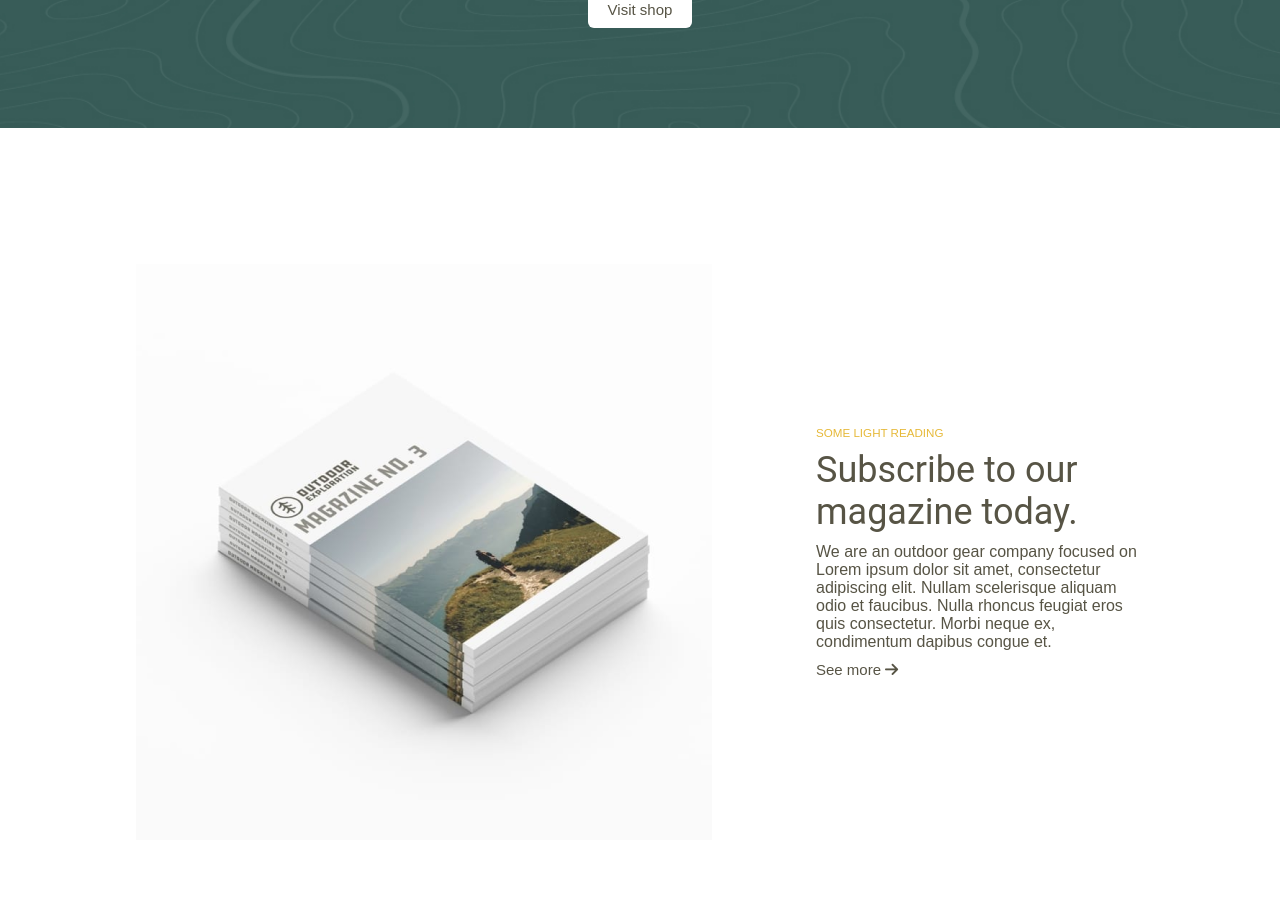
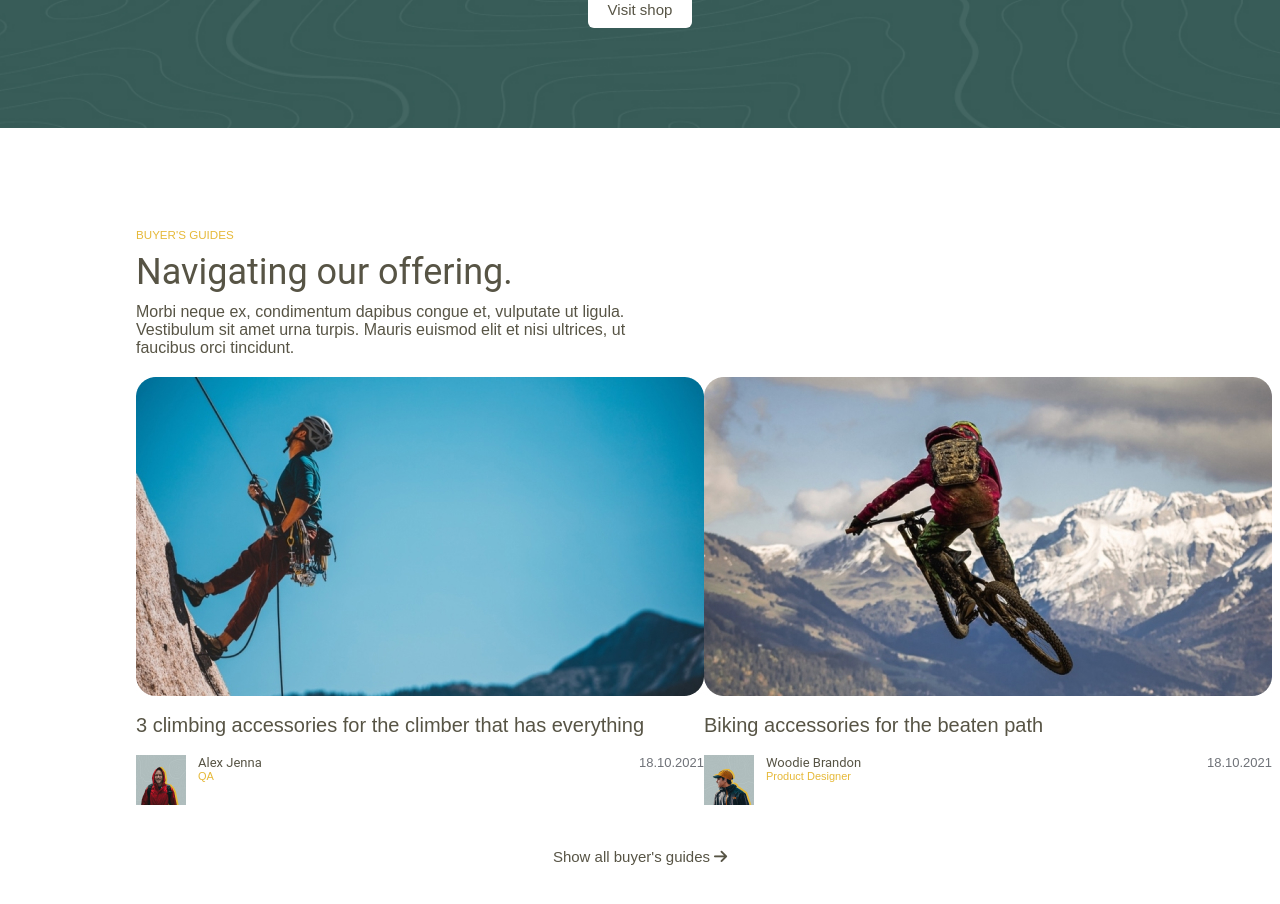
Before and after one commit to k-eliz/outdoor-vue, a Vue app: page / in a window 1280 px wide. Shown: the part 5080-5984 px from the top of the page. Built offline with nearby package versions, Linux system fonts and the light colour scheme.

Commit message:
added GuidesSection

```diff
--- a/src/App.vue
+++ b/src/App.vue
@@ -6,6 +6,7 @@
   <categories-section />
   <photo-section />
   <shop-section />
+  <guides-section />
   <our-magazine-section />
 </template>
 <script>
@@ -17,6 +18,7 @@ import CategoriesSection from "./components/CategoriesSection.vue";
 import PhotoSection from "./components/PhotoSection.vue";
 import ShopSection from "./components/ShopSection.vue";
 import OurMagazineSection from "./components/OurMagazineSection.vue";
+import GuidesSection from "./components/GuidesSection.vue";
 export default {
   components: {
     MainHeader,
@@ -27,6 +29,7 @@ export default {
     PhotoSection,
     ShopSection,
     OurMagazineSection,
+    GuidesSection,
   },
 };
 </script>
--- a/src/components/GuidesCard.vue
+++ b/src/components/GuidesCard.vue
@@ -1,12 +1,69 @@
 <template>
   <div class="guides-card">
-    <img :src="getImageUrl(photo)" alt="" />
-    <h3 class="title">{{ title }}</h3>
+    <div class="guides-post">
+      <img :src="useGetImageUrl(picture)" alt="" />
+      <h3 class="title">{{ title }}</h3>
+    </div>
+    <guides-user :photo="photo" :name="name" :prof="prof" :date="date" />
   </div>
 </template>
 
 <script>
-export default {};
+import { useGetImageUrl } from "../composables/useGetImageUrl";
+import GuidesUser from "./GuidesUser.vue";
+export default {
+  components: {
+    GuidesUser,
+  },
+  props: {
+    picture: {
+      type: String,
+      required: true,
+    },
+    title: {
+      type: String,
+      required: true,
+    },
+    photo: {
+      type: String,
+      required: true,
+    },
+    name: {
+      type: String,
+      required: true,
+    },
+    prof: {
+      type: String,
+      required: true,
+    },
+    date: {
+      type: Date,
+      required: true,
+    },
+  },
+  methods: {
+    useGetImageUrl,
+  },
+};
 </script>
 
-<style lang="scss" scoped></style>
+<style scoped>
+.guides-card {
+  display: flex;
+  flex-direction: column;
+  gap: 18px;
+  max-width: 568px;
+}
+
+.guides-post {
+  display: flex;
+  flex-direction: column;
+  gap: 18px;
+}
+
+.title {
+  color: #575445;
+  font-size: 20px;
+  font-weight: 400;
+}
+</style>
--- a/src/components/GuidesSection.vue
+++ b/src/components/GuidesSection.vue
@@ -1,9 +1,75 @@
 <template>
-  <div></div>
+  <div class="guides-section">
+    <section-header
+      class="section-header"
+      subtitle="Buyer's guides"
+      title="Navigating our offering."
+      text=" Morbi neque ex, condimentum dapibus congue et, vulputate ut
+              ligula. Vestibulum sit amet urna turpis. Mauris euismod elit et
+              nisi ultrices, ut faucibus orci tincidunt."
+    />
+    <div class="section-cards">
+      <guides-card
+        picture="post_img1.jpg"
+        title="3 climbing accessories for the climber that has everything"
+        photo="user1.jpg"
+        name="Alex Jenna"
+        prof="QA"
+        :date="new Date('October 18, 2021')"
+      />
+      <guides-card
+        picture="post_img2.jpg"
+        title="Biking accessories for the beaten path"
+        photo="user2.jpg"
+        name="Woodie Brandon"
+        prof="Product Designer"
+        :date="new Date('October 18, 2021')"
+      />
+    </div>
+    <a href="#" class="link">
+      <span>Show all buyer's guides</span><i class="fa-solid fa-arrow-right"></i
+    ></a>
+  </div>
 </template>
 
 <script>
-export default {};
+import GuidesCard from "./GuidesCard.vue";
+import SectionHeader from "./SectionHeader.vue";
+export default {
+  components: {
+    GuidesCard,
+    SectionHeader,
+  },
+};
 </script>
 
-<style scoped></style>
+<style scoped>
+.section-header {
+  display: flex;
+  justify-content: start;
+  max-width: 540px;
+}
+.guides-section {
+  display: flex;
+  flex-direction: column;
+  gap: 20px;
+  padding: 100px 136px 0px 136px;
+}
+.section-cards {
+  width: 100%;
+  display: flex;
+  justify-content: center;
+  justify-content: space-between;
+}
+
+.link {
+  display: flex;
+  gap: 4px;
+  align-items: center;
+  justify-content: center;
+  padding-top: 23px;
+  color: #575445;
+  font-size: 15px;
+  font-weight: 400;
+}
+</style>
--- /dev/null
+++ b/src/components/GuidesUser.vue
@@ -0,0 +1,88 @@
+<template>
+  <div class="guides-user">
+    <div class="user-info">
+      <img class="photo" :src="useGetImageUrl(photo)" alt="" />
+      <div class="user">
+        <h4 class="name">{{ name }}</h4>
+        <h6 class="prof">{{ prof }}</h6>
+      </div>
+    </div>
+    <h6 class="date">
+      {{
+        "" +
+        date.getDate() +
+        "." +
+        (date.getMonth() + 1) +
+        "." +
+        date.getFullYear()
+      }}
+    </h6>
+  </div>
+</template>
+
+<script>
+import { useGetImageUrl } from "../composables/useGetImageUrl";
+export default {
+  props: {
+    photo: {
+      type: String,
+      required: true,
+    },
+    name: {
+      type: String,
+      required: true,
+    },
+    prof: {
+      type: String,
+      required: true,
+    },
+    date: {
+      type: Date,
+      required: true,
+    },
+  },
+  methods: {
+    useGetImageUrl,
+  },
+};
+</script>
+
+<style scoped>
+.guides-user {
+  display: flex;
+  flex-direction: row;
+  gap: 12px;
+  width: 100%;
+  justify-content: space-between;
+}
+
+.user-info {
+  display: flex;
+  flex-direction: row;
+  gap: 12px;
+}
+.user {
+  display: flex;
+  flex-direction: column;
+}
+
+.name {
+  color: #575445;
+  font-family: Roboto;
+  font-size: 13px;
+  font-weight: 400;
+}
+
+.prof {
+  color: #e6b939;
+  font-size: 11px;
+
+  font-weight: 400;
+}
+
+.date {
+  color: #6f7278;
+  font-size: 13px;
+  font-weight: 400;
+}
+</style>
--- a/src/components/OurPromiseCard.vue
+++ b/src/components/OurPromiseCard.vue
@@ -1,12 +1,13 @@
 <template>
   <div class="our-promise-card">
-    <img :src="getImageUrl(photo)" alt="" />
+    <img :src="useGetImageUrl(photo)" alt="" />
     <h3 class="title">{{ title }}</h3>
     <p class="text">{{ text }}</p>
   </div>
 </template>
 
 <script>
+import { useGetImageUrl } from "../composables/useGetImageUrl";
 export default {
   props: {
     photo: {
@@ -23,9 +24,7 @@ export default {
     },
   },
   methods: {
-    getImageUrl(name) {
-      return new URL(`../assets/${name}`, import.meta.url);
-    },
+    useGetImageUrl,
   },
 };
 </script>
--- /dev/null
+++ b/src/composables/useGetImageUrl.js
@@ -0,0 +1,4 @@
+function useGetImageUrl(name){
+  return new URL(`../assets/${name}`, import.meta.url);
+}
+export{useGetImageUrl};
```
